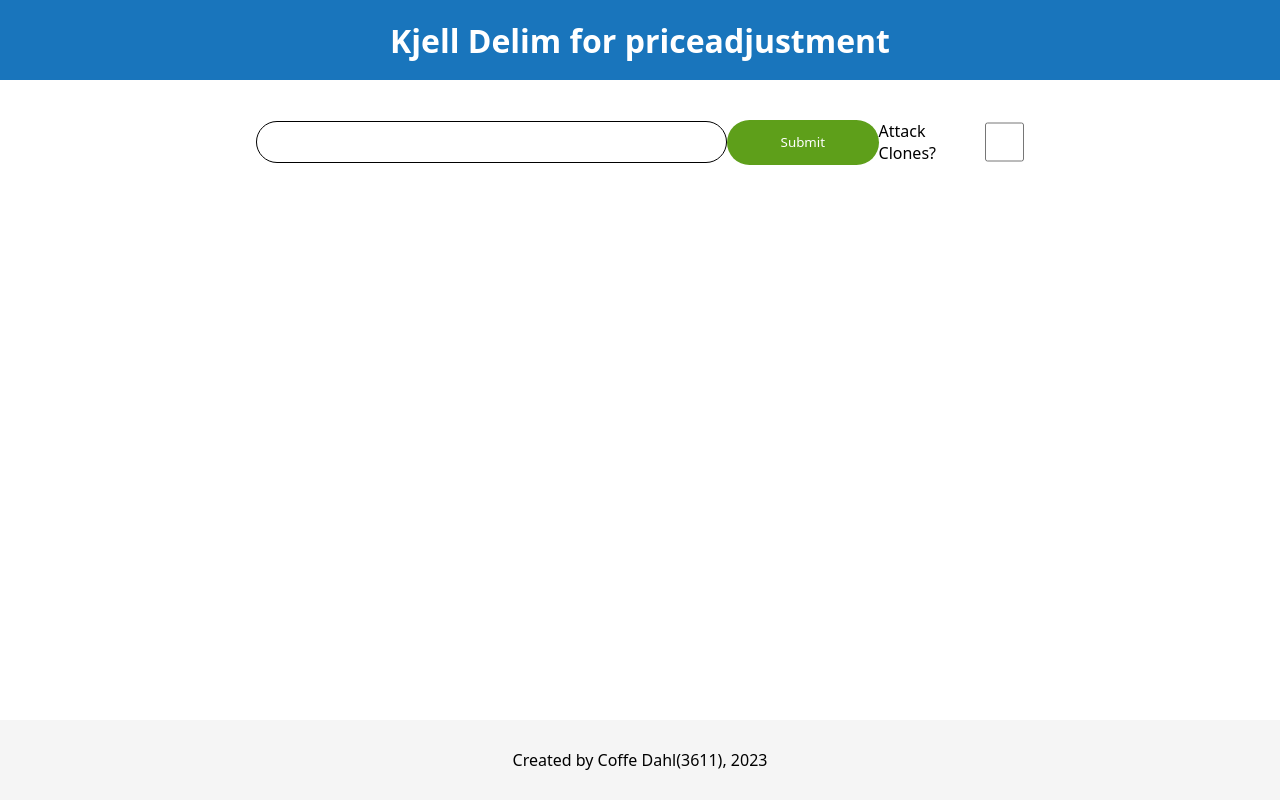
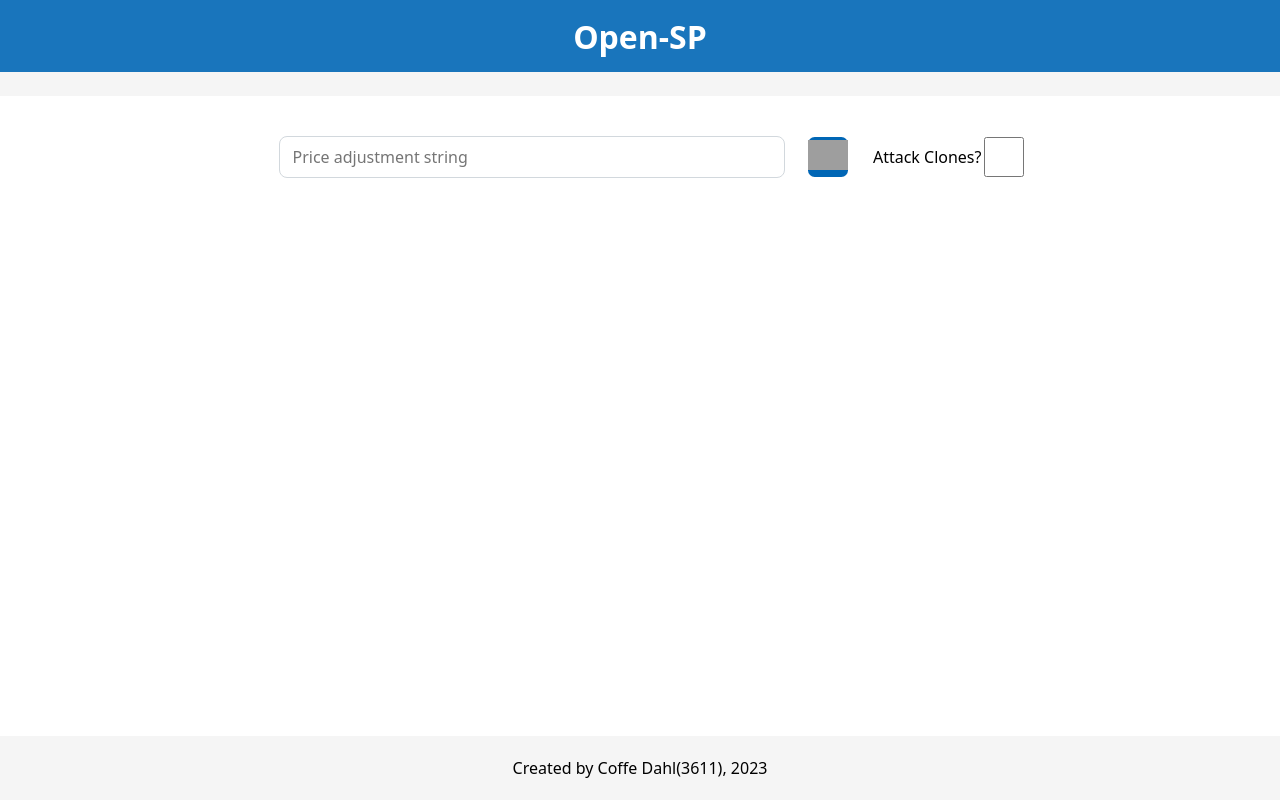
Before and after one commit to coffedahl/open-sp, a SvelteKit app in the folder frontend/: page / in a window 1280 px wide. Built offline with nearby package versions, Linux system fonts and the light colour scheme; grey boxes are pictures that could not be loaded.

Commit message:
Redesign to look like sp.kjell.com

```diff
--- a/frontend/src/routes/+layout.svelte
+++ b/frontend/src/routes/+layout.svelte
@@ -1,27 +1,35 @@
 <header>
-    <h1>Kjell Delim for priceadjustment</h1>
+	<div class="title">
+		<h1>Open-SP</h1>
+	</div>
+	<div class="deco" />
 </header>
-<slot/>
+
+<slot />
 <footer>
 	<p>Created by Coffe Dahl(3611), 2023</p>
 </footer>
 
 <style>
-    header{
-        height: 10vh;
+	.title {
+		height: 9vh;
 		display: flex;
 		justify-content: center;
 		align-items: center;
 		background-color: rgb(25, 117, 188);
 	}
-    h1{
+	.deco {
+		height: 3vh;
+		background-color: #f5f5f5;
+	}
+	h1 {
 		color: white;
 	}
-    footer{
-        height: 10vh;
+	footer {
+		height: 8vh;
 		display: flex;
 		align-items: center;
 		justify-content: center;
-        background-color: rgb(245, 245, 245);
+		background-color: #f5f5f5;
 	}
 </style>
--- a/frontend/src/routes/+page.svelte
+++ b/frontend/src/routes/+page.svelte
@@ -23,8 +23,8 @@
 					article_list.push(element);
 				}
 			});
-		}else{
-			article_list = input_list
+		} else {
+			article_list = input_list;
 		}
 
 		// Create variables for string creation
@@ -51,8 +51,10 @@
 
 <div class="main">
 	<div class="input">
-		<input class="text" bind:value={input} type="text" />
-		<button on:click={handleButton}>Submit</button>
+		<div class="text-field">
+			<input class="text" placeholder="Price adjustment string" bind:value={input} type="text" />
+			<button on:click={handleButton}><img src="%sveltekit.assets%/icons8-right-arrow-50.png" alt=""></button>
+		</div>
 		<p>Attack Clones?</p>
 		<input class="check" bind:checked={attack_clones} type="checkbox" />
 	</div>
@@ -77,27 +79,36 @@
 	}
 	.input .text {
 		height: 5vh;
-		font-size: large;
-		width: 60%;
-		border-radius: 2em;
-		padding-left: 1em;
-		border: 1px solid black;
+		font-size: 1em;
+		border-radius: 0.5em;
+		padding-left: 0.8em;
+		border: 1.5px solid #d2d8dd;
+		width: 80%;
+	}
+	.text-field {
+		display: flex;
+		align-items: center;
+		justify-content: space-evenly;
+		width: 80%;
 	}
 	.input input {
 		height: 5vh;
 		width: 5vh;
-		border-radius: 2em;
+		border-radius: 0.5em;
 		font-size: large;
 	}
 	.input button {
-		background-color: #5e9f1a;
+		background-color: #0066b5;
 		color: white;
-		border-radius: 2em;
+		border-radius: 0.5em;
 		border: none;
-		padding: 1em 2em;
-		width: 20%;
+		aspect-ratio: 1/1;
+		height: 5vh;
 	}
-	.input button:hover{
-		background-color: #3b6111;
+	.input button:hover {
+		background-color: #004982;
+	}
+	.input button img{
+		width: 5vh;
 	}
 </style>
```
Also changed, not shown: frontend/static/icons8-right-arrow-50.png (added). Lines whose indentation alone changed are shown as unchanged.
